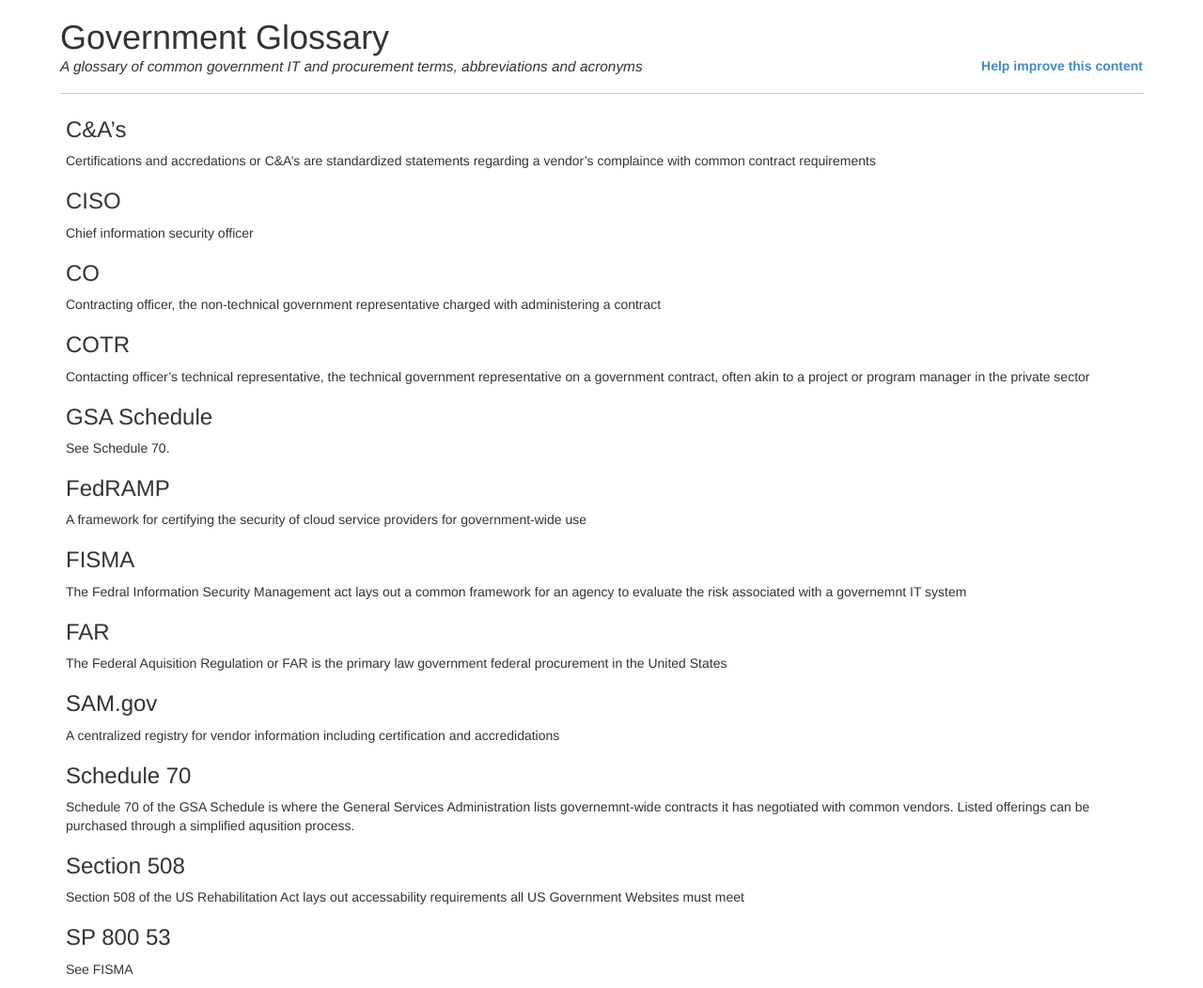
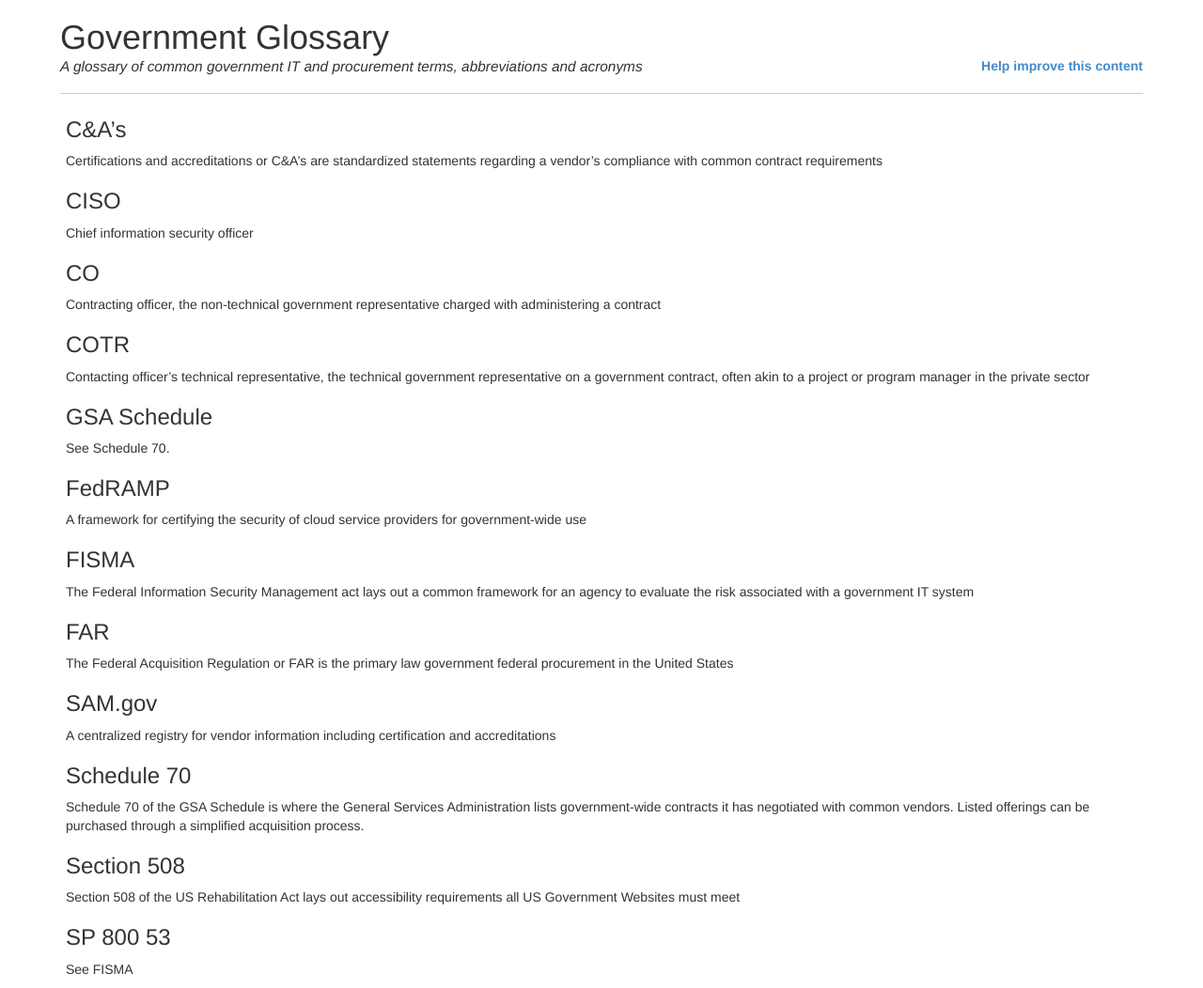
Before and after one commit to benbalter/government-glossary, a Jekyll site: the page built from index.md, in a window 1280 px wide and 1052 px high. Shown: the whole window at 94% size. Built offline with Jekyll 4.4.1, drawn with Linux system fonts in a browser that asks for light colours.

Commit message:
Fix typos

```diff
--- a/_data/terms.yml
+++ b/_data/terms.yml
@@ -1,4 +1,4 @@
-"C&A's": Certifications and accredations or C&A's are standardized statements regarding a vendor's complaince with common contract requirements
+"C&A's": Certifications and accreditations or C&A's are standardized statements regarding a vendor's compliance with common contract requirements
 
 CISO: Chief information security officer
 
@@ -10,14 +10,14 @@
 
 FedRAMP: A framework for certifying the security of cloud service providers for government-wide use
 
-FISMA: The Fedral Information Security Management act lays out a common framework for an agency to evaluate the risk associated with a governemnt IT system
+FISMA: The Federal Information Security Management act lays out a common framework for an agency to evaluate the risk associated with a government IT system
 
-FAR: The Federal Aquisition Regulation or FAR is the primary law government federal procurement in the United States
+FAR: The Federal Acquisition Regulation or FAR is the primary law government federal procurement in the United States
 
-"SAM.gov": A centralized registry for vendor information including certification and accredidations
+"SAM.gov": A centralized registry for vendor information including certification and accreditations
 
-"Schedule 70": Schedule 70 of the GSA Schedule is where the General Services Administration lists governemnt-wide contracts it has negotiated with common vendors. Listed offerings can be purchased through a simplified aqusition process.
+"Schedule 70": Schedule 70 of the GSA Schedule is where the General Services Administration lists government-wide contracts it has negotiated with common vendors. Listed offerings can be purchased through a simplified acquisition process.
 
-"Section 508": Section 508 of the US Rehabilitation Act lays out accessability requirements all US Government Websites must meet
+"Section 508": Section 508 of the US Rehabilitation Act lays out accessibility requirements all US Government Websites must meet
 
 "SP 800 53": See FISMA
```
